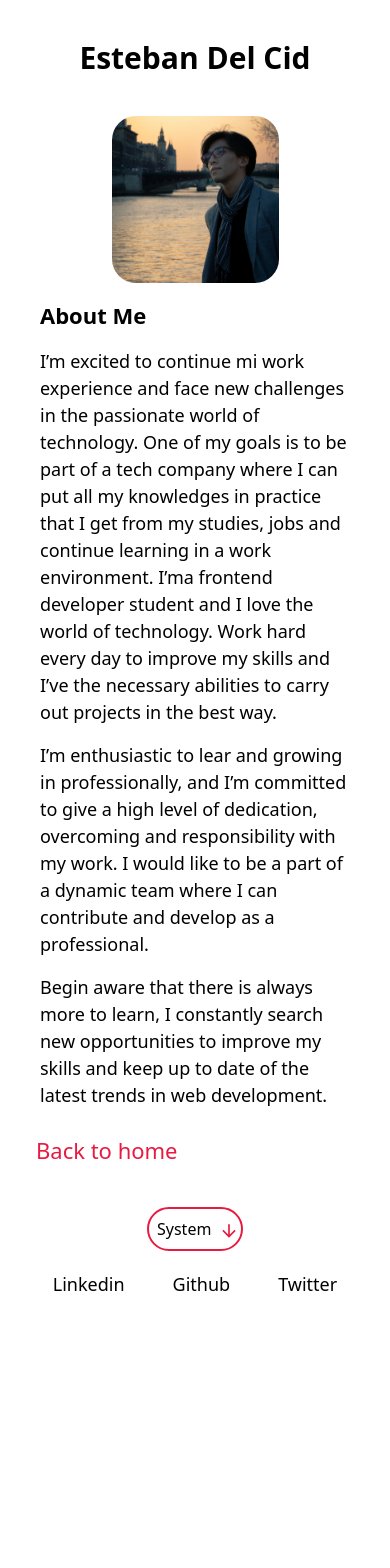
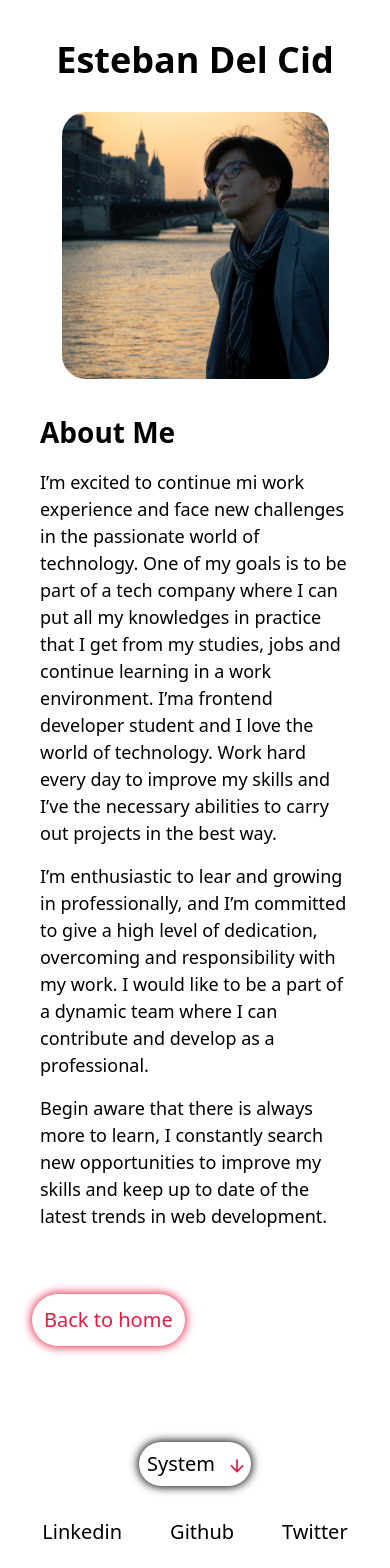
Before and after one commit to estebandelcid/estebandelcid.com, a Next.js app: page /posts/aboutMe in a window 390 px wide. Shown: the top 1568 px of the page. Before the commit the page ends 1338 px from the top, so only its background shows below. Built offline with nearby package versions, Linux system fonts and the light colour scheme.

Commit message:
[add] Responsive Design

```diff
--- a/components/Button.tsx
+++ b/components/Button.tsx
@@ -5,9 +5,9 @@ export default function Button ({href, children }: {
     href: string
 }){
 return (
-<button className="w-auto h-fit min-h-[50px] flex items-center">
+<button className="w-auto h-fit min-h-[50px] flex items-center ml-8 ">
   <Link
-    className="font-medium ml-9 text-[22px] text-[#E71B40]  hover:text-black dark:hover:text-white hover:underline decoration-[#E71B40] underline-offset-4"
+    className="font-medium p-3 rounded-[50px] text-xl md:text-3xl max-[920px]:shadow-[0px_0px_10px_1px] lg:text-[39px] text-[#E71B40]  hover:text-black dark:hover:text-white  hover:shadow-neutral-500/90 hover:shadow-[0px_0px_100px_10px] dark:hover:shadow-stone-500/90 dark:hover:shadow-[0px_0px_100px_1px] transition duration-300"
     href={href}
   >
     {children}
--- a/components/ButtonCards.tsx
+++ b/components/ButtonCards.tsx
@@ -13,7 +13,7 @@ export default function ButtonCards({
   return (
     <button className="w-auto h-fit flex items-center  ">
       <Link
-        className="font-extralight text-base  text-[#3F3F3F]  flex items-center hover:text-[#fff]"
+        className="font-extralight text-base  text-[#3F3F3F]  flex items-center hover:text-[#fff] transition duration-300 "
         href={href}
         target='_blank'
       >
--- a/components/ButtonTrigger.tsx
+++ b/components/ButtonTrigger.tsx
@@ -4,7 +4,7 @@ export default function ButtonTrigger({href, children }:{href: string; children:
     return (
         <button className="w-auto h-fit flex items-center ">
             <Link
-             className="font-regular text-[18px]  hover:text-[#E71B40]  hover:underline decoration-[#E71B40] underline-offset-4"
+             className="font-regular text-xl hover:text-[#E71B40] underline-offset-4 translate ease-in-out hover:-translate-y-1 hover:scale-110 duration-300"
              href={href}>
             {children}
             </Link>
--- a/components/Footer.tsx
+++ b/components/Footer.tsx
@@ -4,7 +4,7 @@ import ButtonTrigger from "./ButtonTrigger";
 
 export default function Footer() {
   return (
-    <footer className="flex flex-col items-center space-y-[20px] mt-8">
+    <footer className="flex flex-col items-center space-y-[2rem] mt-24">
       <ThemeButton />
       <section className="w-full flex justify-center space-x-12">
         <ButtonTrigger href={LinkedinUrl}>{"Linkedin"}</ButtonTrigger>
--- a/components/Layout.tsx
+++ b/components/Layout.tsx
@@ -61,27 +61,20 @@ export default function Layout({ children, home }: {
           </>
         ) : (
           <>
-            <h2 className="text-2xl font-bol pb-10">
-              <Link
-                href="/"
-                className="text-3xl text-black-900 font-sans font-semibold"
-              >
+            {/* <p className="text-4xl font-semibold pb-10">
                 {name}
-              </Link>
-            </h2>
-            <div className="w-[167px] h-[167px]  ">
-              <Link href="/">
+            </p>
+            <div className="w-[167px] h-[167px]  lg:w-[306px] lg:h-[306px]">
                 <Image
                   priority
                   src="/images/profile-pic.jpg"
-                  className="h-[167px] w-[167px] rounded-[24px]"
+                  className="h-[167px] w-[167px] lg:w-[306px] lg:h-[306px] rounded-[24px]"
                   height={167}
                   width={167}
                   alt="Profile-picture"
                   style={{ objectFit: "cover" }}
                 />
-              </Link>
-            </div>
+            </div> */}
           </>
         )}
       </header>
--- a/components/ProjectCard.tsx
+++ b/components/ProjectCard.tsx
@@ -12,13 +12,13 @@ export const ProjectCard = ({
   links,
 }: TProject) => {
   return (
-    <div className="card-styles" style={{ backgroundImage: `url(${bgImg})`}}>
+    <div className="card-styles opacity-90 transition ease-in-out delay-50 hover:translate-y-1 hover:scale-110 hover:opacity-100 hover:shadow-neutral-500/80 hover:shadow-[0px_0px_90px_5px] duration-300" style={{ backgroundImage: `url(${bgImg})`}}>
       <div className="flex flex-col  w-[306] h-full  px-6 py-6 justify-around">
         <div>
           <a
             href={projectUrl}
             target='_blank'
-            className="no-underline hover:text-white hover:underline text-[22px] font-medium "
+            className="no-underline hover:text-white hover:underline text-[26px] font-medium "
           >
             {title}
           </a>
--- a/components/ThemeButton.tsx
+++ b/components/ThemeButton.tsx
@@ -17,7 +17,7 @@ export default function ThemeButton () {
 
     const currentTheme = theme === 'system' ? systemTheme : theme;
   return (
-    <label className="relative  ">
+    <label className="relative">
       {/* className=" relative flex justify-center items-center w-[7rem] h-[2rem] space-x-2 " */}
       {/* {currentTheme === "dark" ? (
             <button
@@ -37,20 +37,19 @@ export default function ThemeButton () {
             </button>
           )} */}
       <select
-        className="relative bg-inherit outline-none w-[6rem] appearance-none cursor-pointer border-2 border-[#E71B40] hover:text-[#e71b40] hover:border-black dark:hover:border-white rounded-[24px] p-2 "
+        className="text-xl relative transition duration-300 bg-inherit outline-none w-[7rem] appearance-none cursor-pointer hover:text-[#e71b40] dark:hover:border-white rounded-[24px] p-2 [#E71B40] hover:shadow-[0px_0px_90px_0.5px_] max-[920px]:shadow-[0px_0px_10px_1px]"
         value={theme}
         onChange={(e) => setTheme(e.target.value)}
       >
-        <option className="" value="system">
+        <option value="system">
           System
         </option>
         <option value="dark">Dark</option>
         <option value="light">Light</option>
       </select>
-      <span className=" absolute left-[4.5rem] pointer-events-none flex items-center bottom-2.5">
+      <span className=" absolute left-[5.5rem] pointer-events-none flex items-center bottom-2.5">
         <MdArrowDownward
           fill="#E71B40"
-          className=" "
           size="20px"
         />
       </span>
--- a/pages/index.tsx
+++ b/pages/index.tsx
@@ -33,9 +33,8 @@ export default function Home({ allPostsData }: {allPostsData:{
       </Head>
 
       <div className=" h-auto w-screen ">
-        <section className=" w-full h-full grid grid-cols-1 gap-8 mb-8 items-center place-items-center text-[22px] ">
+        <section className=" w-full h-full mb-8 items-center place-items-center text-[22px] ">
           <ListOfCards />
-
            {/* Blog seccion  */}
       {/* <section className="text-xl leading-5 pt-px">
         <h2 className="text-xl leading-[1.4px] my-6 mx-0">Blog</h2>
--- a/pages/posts/aboutMe.tsx
+++ b/pages/posts/aboutMe.tsx
@@ -1,45 +1,55 @@
 import Head from "next/head";
-import Layout  from "../../components/Layout";
+import Layout from "../../components/Layout";
+import Image from "next/image";
 // import Script from 'next/script'
-
 
 export default function FirstPost() {
   return (
     <Layout>
+      <div className="w-auto h-auto flex flex-col items-center">
+        <p className="w-auto text-4xl pb-8 lg:text-6xl font-semibold lg:pb-32">Esteban Del Cid</p>
+        <div className="flex flex-col lg:flex-row justify-center items-center">
+          <div className="w-[267px] h-[267px]  lg:min-w-[400px] lg:h-[377px] ">
+            <Image
+              priority
+              src="/images/profile-pic.jpg"
+              className="relative lg:left-12 h-[267px] w-[267px] lg:w-[306px] lg:h-[377px] rounded-[24px] "
+              height={400}
+              width={400}
+              alt="Profile-picture"
+              style={{ objectFit: "cover" }}
+            />
+          </div>
           <Head>
             <title>About Me</title>
           </Head>
-      {/* <Script
-      src="https://connect.facebook.net/en_US/sdk.js"
-      strategy="lazyOnload"
-      onLoad={()=>
-    console.log(`script loaded correctly, window.FB has been populated`)
-    }
-      /> */}
-      <section className="px-10 text-[18px] font-medium flex flex-col space-y-4 my-4">
-        <h1 className="text-[22px] font-semibold">About Me</h1>
+          <section className="px-10 pt-8 pb-16 text-[18px] font-medium flex flex-col space-y-4">
+            <h1 className="text-[28px] font-semibold lg:text-4xl">About Me</h1>
             <p>
-          I’m excited to continue mi work experience and face new challenges in
-          the passionate world of technology. One of my goals is to be part of a
-          tech company where I can put all my knowledges in practice that I get
-          from my studies, jobs and continue learning in a work environment.
-          I’ma frontend developer student and I love the world of technology.
-          Work hard every day to improve my skills and I’ve the necessary
-          abilities to carry out projects in the best way.
+              I’m excited to continue mi work experience and face new challenges
+              in the passionate world of technology. One of my goals is to be
+              part of a tech company where I can put all my knowledges in
+              practice that I get from my studies, jobs and continue learning in
+              a work environment. I’ma frontend developer student and I love the
+              world of technology. Work hard every day to improve my skills and
+              I’ve the necessary abilities to carry out projects in the best
+              way.
             </p>
             <p>
               I’m enthusiastic to lear and growing in professionally, and I’m
               committed to give a high level of dedication, overcoming and
-          responsibility with my work. I would like to be a part of a dynamic
-          team where I can contribute and develop as a professional.
+              responsibility with my work. I would like to be a part of a
+              dynamic team where I can contribute and develop as a professional.
             </p>
 
             <p>
-          Begin aware that there is always more to learn, I constantly search
-          new opportunities to improve my skills and keep up to date of the
-          latest trends in web development.
+              Begin aware that there is always more to learn, I constantly
+              search new opportunities to improve my skills and keep up to date
+              of the latest trends in web development.
             </p>
           </section>
+        </div>
+      </div>
     </Layout>
   );
 }
```
Also changed, not shown: components/HeaderSection.tsx (+5 -5 lines), components/ListOfCards.tsx (+2 -28 lines), styles/globals.css (+0 -32 lines). Lines whose indentation alone changed are shown as unchanged.
